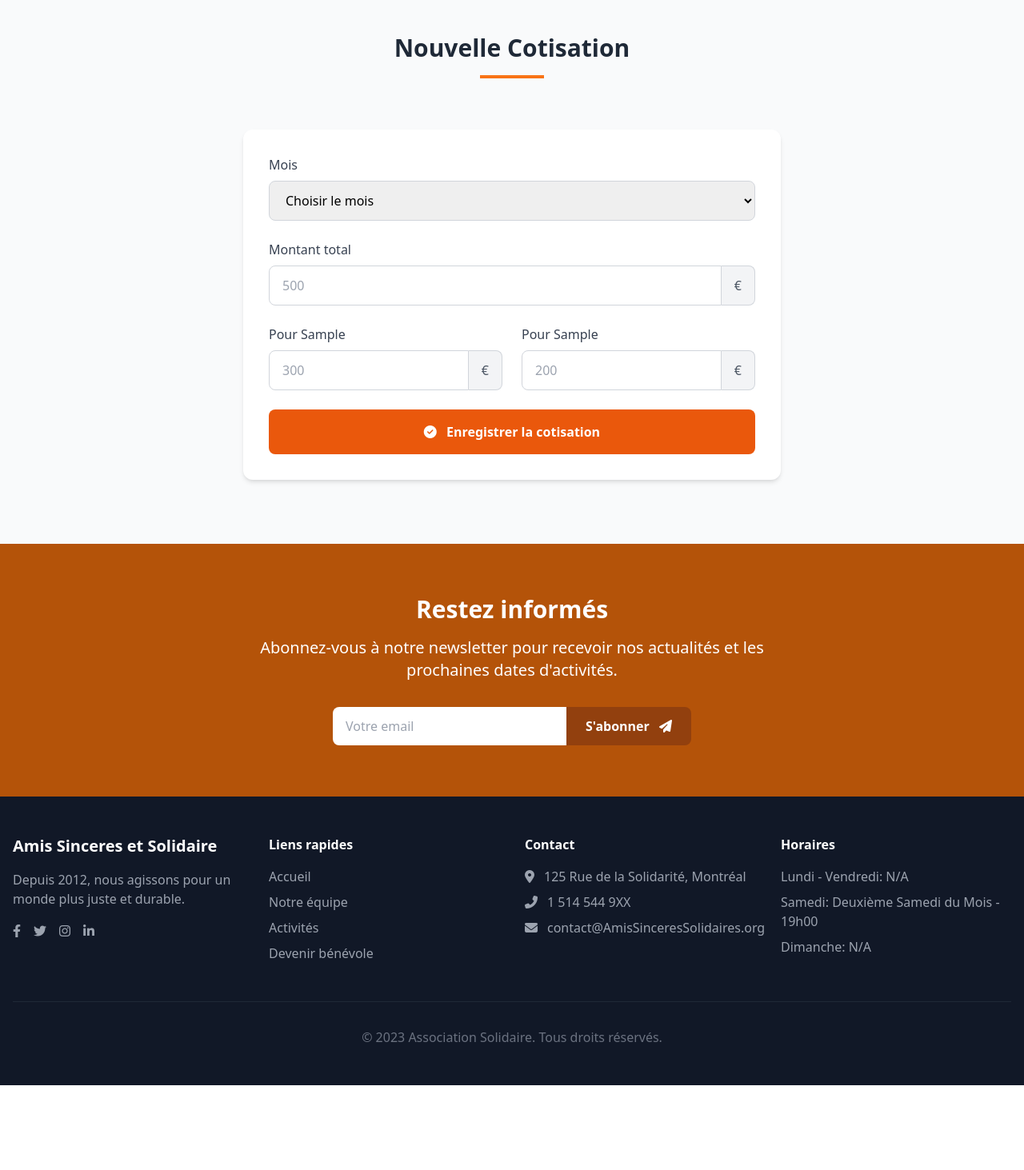
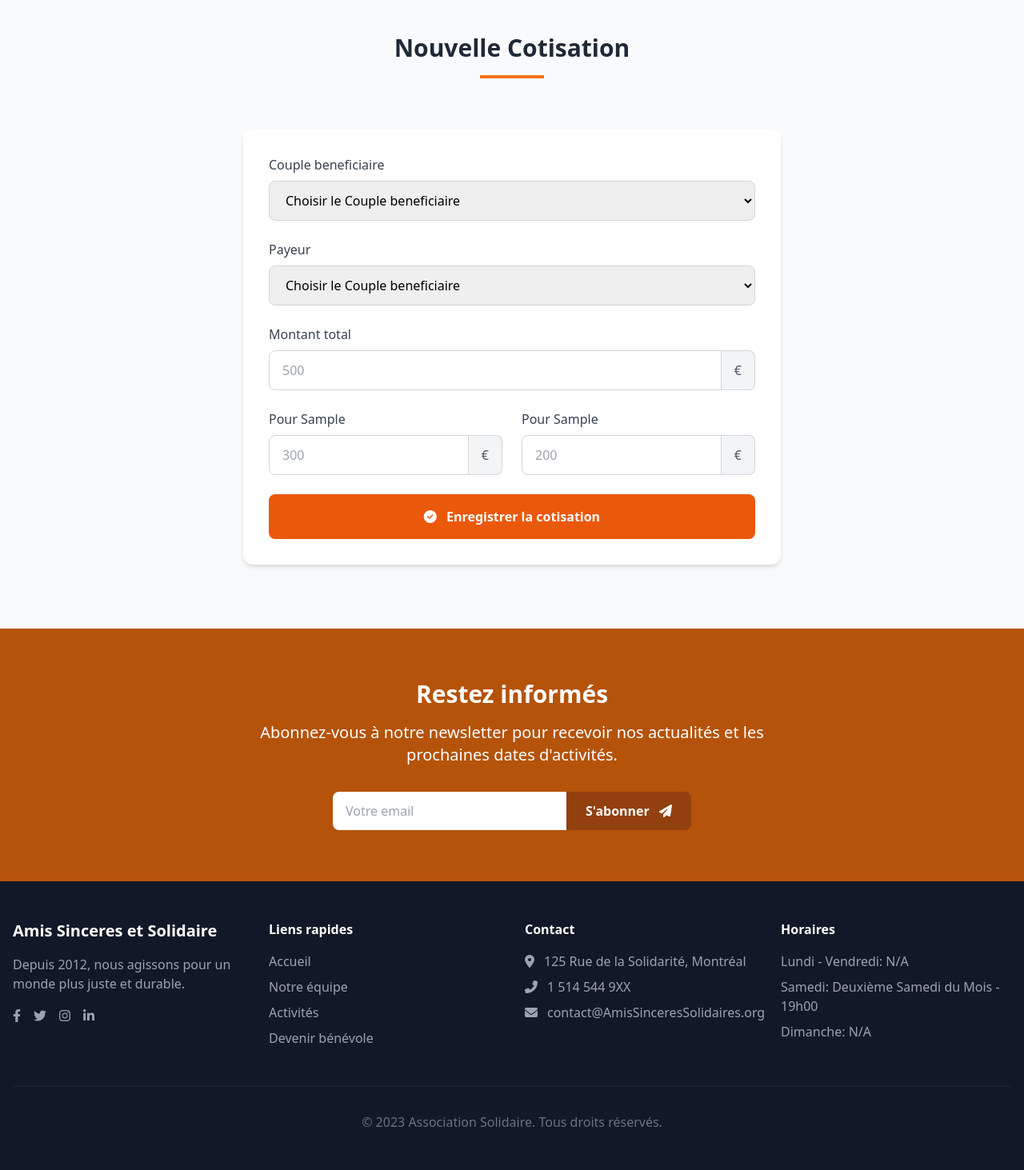
Before and after one commit to djomgaingmoyo/Build_Financial_Freedom_2025, a Django app: template AppTontine/templates/Cotiser.html in a window 1280 px wide. Shown: the part 510-1973 px from the top of the page at 80% size. Before the commit the page ends 1867 px from the top, so only its background shows below. Run offline with Django 5.2, Linux system fonts and the light colour scheme; the template is opened without the code that fills it: most values are stand-ins (such as "Sample title", 1, 10 or a date in 2020); some libraries are stand-ins or nearby versions.

Commit message:
commit changes

```diff
--- a/AppTontine/templates/FormCotisation.html
+++ b/AppTontine/templates/FormCotisation.html
@@ -10,12 +10,22 @@
                 <div class="p-8">
                     <form id="cotisationForm" class="space-y-6">
                         <div>
-                            <label for="mois" class="block text-gray-700 mb-2">Mois</label>
+                            <label for="C_beneficiaire" class="block text-gray-700 mb-2">Couple beneficiaire</label>
                             <select class="w-full px-4 py-3 border border-gray-300 rounded-lg focus:outline-none focus:ring-2 focus:ring-orange-500"
-                                    id="mois" required>
-                                <option value="" selected disabled>Choisir le mois</option>
-                                <option value="1">Septembre - Couple Ilai et Christelle</option>
+                                    id="C_beneficiaire" required>
+                                <option value="" selected disabled>Choisir le Couple beneficiaire</option>
+                                <option value="{{couple_beneficiaire.pk}}">{{couple_beneficiaire.nom}}</option>
                                 <!-- Options pour les autres mois -->
+                            </select>
+                        </div>
+
+                                <!-- Choix du payeur -->
+                        <div>
+                            <label for="payeur" class="block text-gray-700 mb-2">Payeur</label>
+                            <select class="w-full px-4 py-3 border border-gray-300 rounded-lg focus:outline-none focus:ring-2 focus:ring-orange-500"
+                                    id="payeur" required>
+                                <option value="" selected disabled>Choisir le Couple beneficiaire</option>
+                                <option value="{{payeur.pk}}">{{payeur.user}}</option>
                             </select>
                         </div>
 
```
Also changed, not shown: db.sqlite3.
